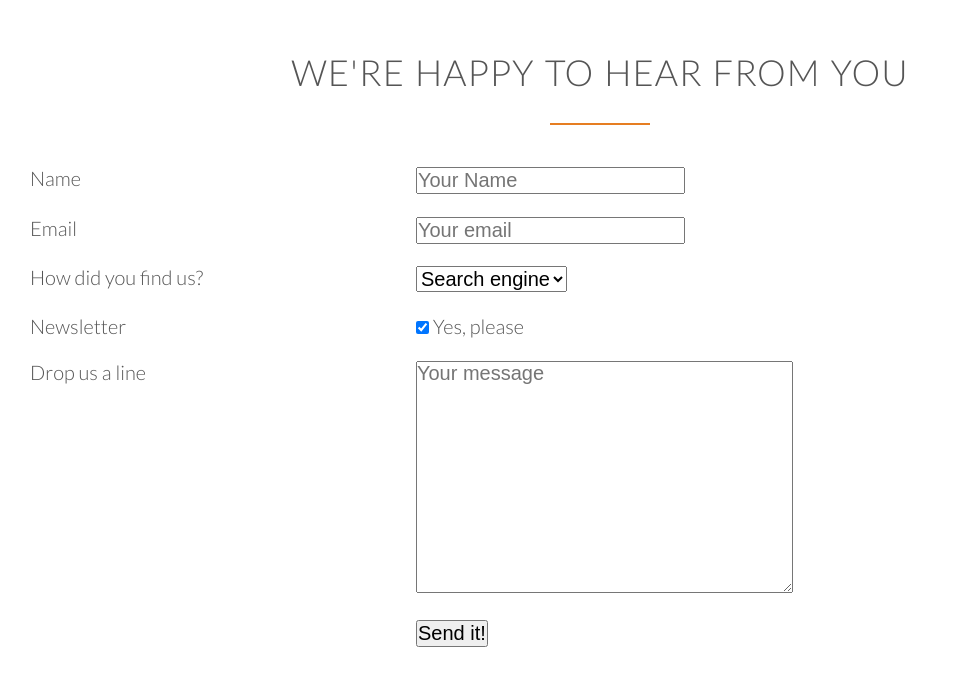
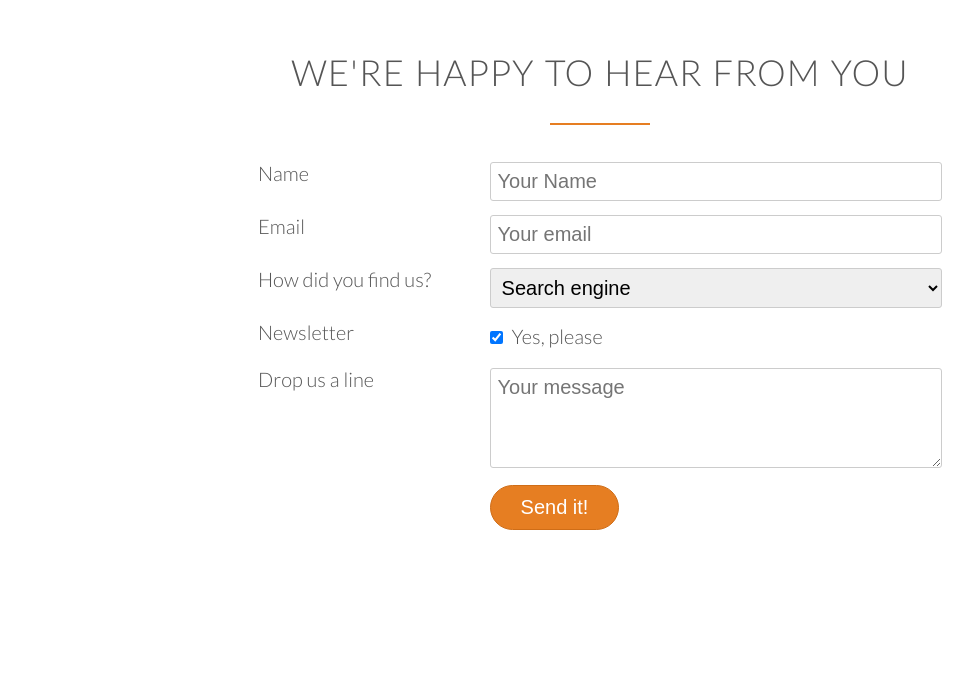
Before and after one commit to LBakerDev/Omnifood, a plain HTML site: page index.html in a window 1280 px wide. Shown: the part 5523-6209 px from the top of the page, without its empty margins (40-1013 px from the left). After the commit the page ends 6140 px from the top, so only its background shows below. Drawn offline with nearby package versions, Linux system fonts and the light colour scheme.

Commit message:
completed newsletter section

```diff
--- a/assets/css/style.css
+++ b/assets/css/style.css
@@ -143,7 +143,8 @@ a:active {
 /******** BUTTONS **********/
 
 .btn:link,
-.btn:visited {
+.btn:visited,
+input[type=submit] {
   display: inline-block;
   padding: 10px 30px;
   font-weight: 300;
@@ -153,7 +154,8 @@ a:active {
 }
 
 .btn-full:link,
-.btn-full:visited {
+.btn-full:visited,
+input[type=submit] {
   background-color: #e67e22;
   border: 1px solid #e67e22;
   color: #fff;
@@ -167,12 +169,15 @@ a:active {
 }
 
 .btn:hover,
-.btn:active {
+.btn:active,
+input[type=submit]:hover,
+input[type=submit]:active {
   background-color: #cf6d17;
 }
 
 .btn-full:hover,
-.btn-bull:active {
+.btn-bull:active,
+input[type=submit] {
   border: 1px solid #cf6d17;
 }
 
@@ -465,3 +470,32 @@ cite img {
 .plan ul li {
   padding: 5px 0;
 }
+
+/* ------------------------- */
+/* CONTACT-FORM */
+/* ------------------------- */
+
+.contact-form {
+  width: 60%;
+  margin: 0 auto;
+}
+
+input[type=text],
+input[type=email],
+select,
+textarea {
+  width: 100%;
+  padding: 7px;
+  border-radius: 3px;
+  border: 1px solid #ccc
+}
+
+textarea {
+  height: 100px;
+}
+
+input[type=checkbox] {
+  margin: 10px 5px 10px 0;
+}
+
+*:focus { outline: none}
```
